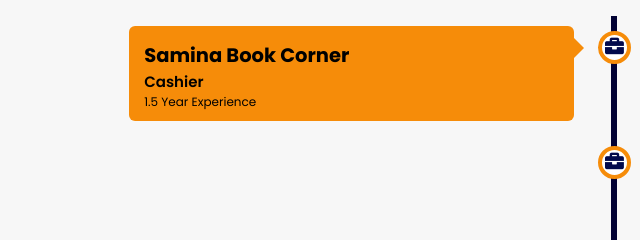
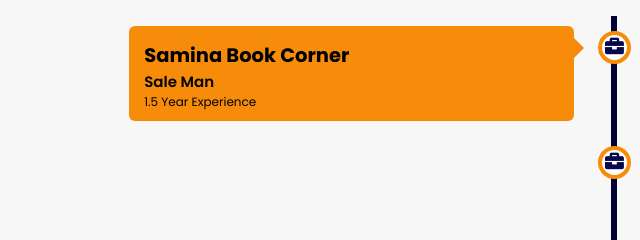
Before and after one commit to Anasshahid2004/Personal-Portfolio, a plain HTML site: page experience/index.html in a window 1280 px wide. Shown: the part 150-390 px from the top of the page, 26-666 px from the left. Drawn offline with nearby package versions, Linux system fonts and the light colour scheme.

Commit message:
Remove cashier and add Sale man

```diff
--- a/experience/index.html
+++ b/experience/index.html
@@ -48,7 +48,7 @@
           <h2>Samina Book Corner</h2>
         </div>
         <div class="desc">
-            <h3>Cashier</h3>
+            <h3>Sale man</h3>
             <p>1.5 Year Experience</p>
         </div>
       </div>
```
